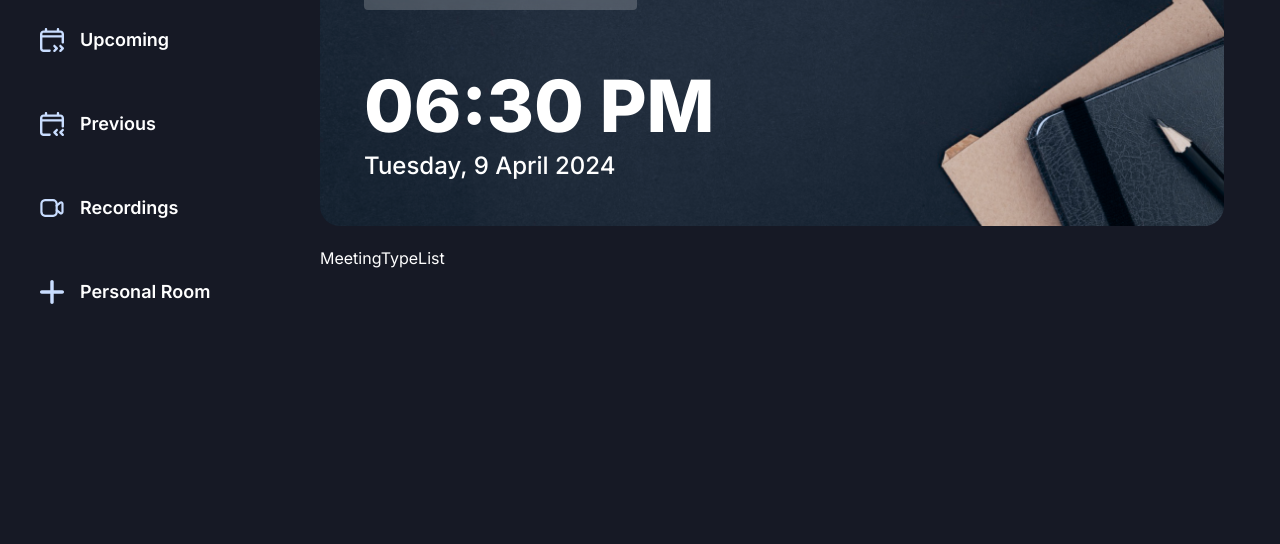
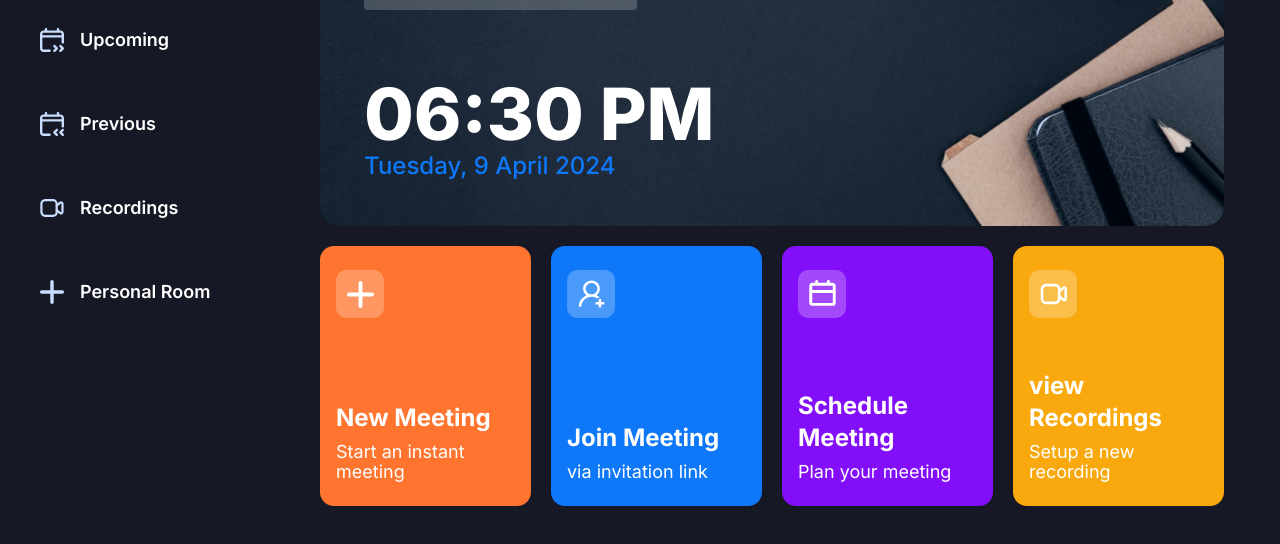
Before and after one commit to phoenixdev0117/Next-JusTalk, a Next.js app: page / in a window 1280 px wide. Shown: the part 186-730 px from the top of the page. Built offline with nearby package versions, Linux system fonts and the light colour scheme; no server answers.

Commit message:
Refactor Home component, update dependencies, and fix styling issues

```diff
--- a/app/(root)/(home)/page.tsx
+++ b/app/(root)/(home)/page.tsx
@@ -21,7 +21,7 @@
                      Upcoming Meeting at:12:30
                   </h1>
                </div>
-               <div className="flex flex-col gap-2">
+               <div className="flex flex-col gPthap-2">
                   <h1 className="text-4xl font-extrabold lg:text-7xl">
                      {time}
                   </h1>
--- /dev/null
+++ b/components/shared/HomeCard.tsx
@@ -0,0 +1,42 @@
+"use client";
+
+import Image from "next/image";
+
+import { cn } from "@/lib/utils";
+
+interface HomeCardProps {
+   className?: string;
+   icon: string;
+   title: string;
+   description: string;
+   handleClick?: () => void;
+}
+
+const HomeCard = ({
+   className,
+   icon,
+   title,
+   description,
+   handleClick,
+}: HomeCardProps) => {
+   return (
+      <section
+         className={cn(
+            "bg-orange-1 px-4 py-6 flex flex-col justify-between w-full xl:max-w-[270px] min-h-[260px] rounded-[14px] cursor-pointer",
+            className
+         )}
+         onClick={handleClick}
+      >
+         <div className="flex-center glassmorphism size-12 rounded-[10px]">
+            <Image src={icon} alt="meeting" width={27} height={27} />
+         </div>
+
+         <div className="flex flex-col gap-2">
+            <h1 className="text-2xl font-bold">{title}</h1>
+            <p className="text-lg leading-5 font-normal">{description}</p>
+         </div>
+      </section>
+   );
+};
+
+export default HomeCard;
--- a/components/shared/MeetingTypeList.tsx
+++ b/components/shared/MeetingTypeList.tsx
@@ -1,9 +1,45 @@
-import React from 'react'
+"use client";
+import { useRouter } from "next/navigation";
+import { useState } from "react";
+import HomeCard from "./HomeCard";
 
 const MeetingTypeList = () => {
-  return (
-    <div>MeetingTypeList</div>
-  )
-}
+   const [meetingStates, setMeetingStates] = useState<
+      "isScheduleMeeting" | "isJoiningMeeting" | "isInstantMeeting" | undefined
+   >(undefined);
+   const Router = useRouter();
+   return (
+      <section className="grid grid-cols-1 gap-5 md:grid-cols-2 xl:grid-cols-4 w-full max-w-[1080px] lg:mx-auto">
+         <HomeCard
+            icon="/icons/add-meeting.svg"
+            title="New Meeting"
+            description="Start an instant meeting"
+            handleClick={() => setMeetingStates("isInstantMeeting")}
+            className="bg-orange-1"
+         />
+         <HomeCard
+            icon="/icons/join-meeting.svg"
+            title="Join Meeting"
+            description="via invitation link"
+            className="bg-blue-1"
+            handleClick={() => setMeetingStates("isJoiningMeeting")}
+         />
+         <HomeCard
+            icon="/icons/schedule.svg"
+            title="Schedule Meeting"
+            description="Plan your meeting"
+            className="bg-purple-1"
+            handleClick={() => setMeetingStates("isScheduleMeeting")}
+         />
+         <HomeCard
+            title="view Recordings"
+            description="Setup a new recording"
+            icon="/icons/recordings.svg"
+            handleClick={() => Router.push("/recordings")}
+            className="bg-yellow-1"
+         />
+      </section>
+   );
+};
 
-export default MeetingTypeList
+export default MeetingTypeList;
--- a/tailwind.config.ts
+++ b/tailwind.config.ts
@@ -26,6 +26,18 @@
             blue: {
                1: "#0E78F9",
             },
+            orange: {
+               1: "#FF742E",
+            },
+            sky: {
+               1: " #0E78F9",
+            },
+            purple: {
+               1: "#830EF9",
+            },
+            yellow: {
+               1: "#F9A90E",
+            },
          },
          keyframes: {
             "accordion-down": {
```
